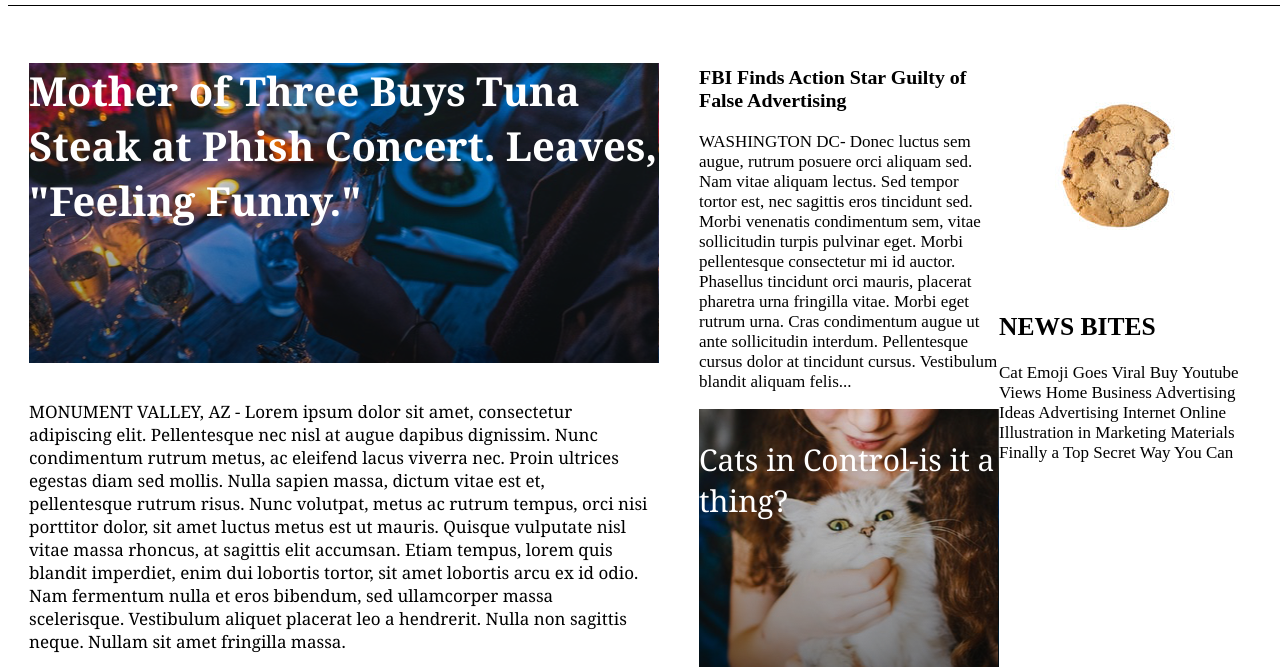
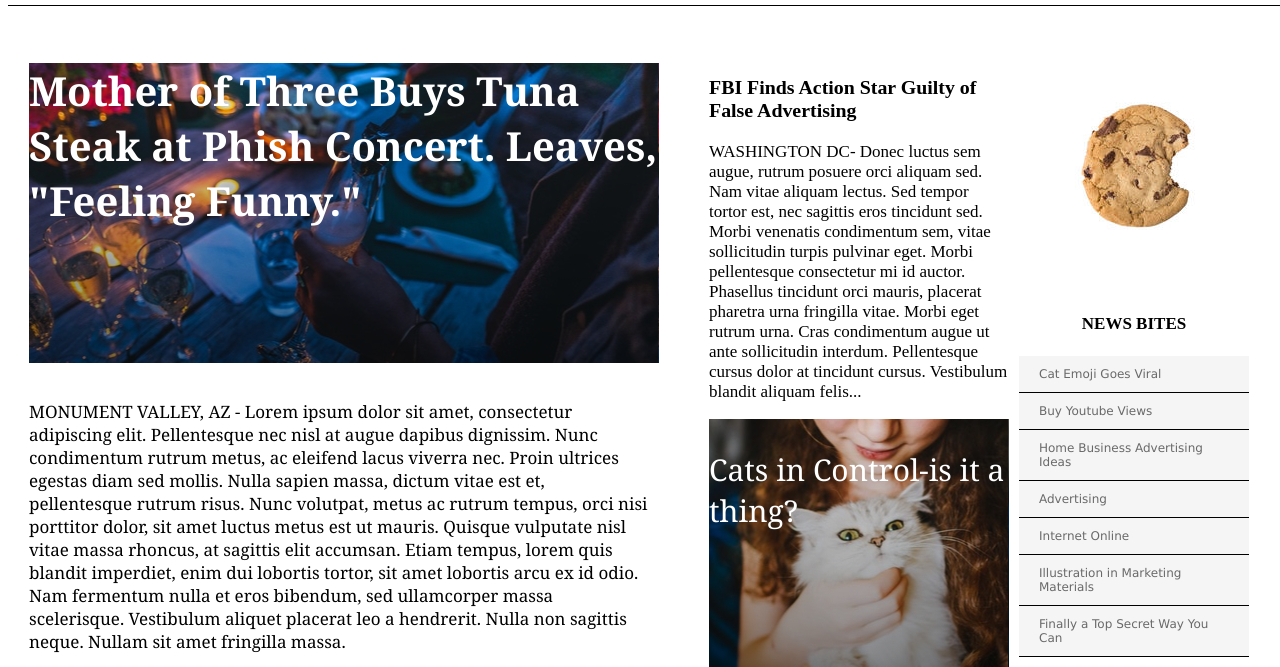
Before and after one commit to GB-NDPH/MyTimes, a plain HTML site: page index.html in a window 1280 px wide. Shown: the part 83-750 px from the top of the page. Drawn offline with Linux system fonts and the light colour scheme.

Commit message:
evryhting but the footer

```diff
--- a/css/index.css
+++ b/css/index.css
@@ -145,6 +145,7 @@ flex-direction: column;
 .middle{
   display: flex;
   width: 300px;
+  padding: 10px;
 }
 .cats{
   display: flex;
@@ -162,5 +163,25 @@ flex-direction: column;
 
 .right{
   display: flex;
+  flex-direction: column;
   width: 240px;
 }
+.bites h4{
+    margin-bottom: 41px;
+    font-size: 16px;
+    font-weight: bold;
+    text-align: center;
+  }
+
+  .news-bites{
+    text-align: center;
+  }
+  .bites .bite{
+    display: block;
+    padding: 11px 20px;
+    border-bottom: 1px solid black;
+    background-color: whitesmoke;
+    font-family: "Verdana", sans-serif;
+    font-size: 12px;
+    color: dimgray;
+  }
--- a/index.html
+++ b/index.html
@@ -102,11 +102,15 @@
 	<div class="right">
 		<span class="flex-item">
 	<img src="./resources/img-news-bite.png">
-	<div class="bites">
-		<h2>NEWS BITES</h2>
-		<p>Cat Emoji Goes Viral Buy Youtube Views Home Business Advertising Ideas Advertising
-			Internet Online Illustration in Marketing Materials Finally a Top Secret Way
-			You Can</p>
+		<h4 class="news-bites">NEWS BITES</h4>
+		<div class="bites">
+		<span class="bite">Cat Emoji Goes Viral</span>
+		<span class="bite">Buy Youtube Views</span>
+		<span class="bite">Home Business Advertising Ideas</span>
+		<span class="bite">Advertising</span>
+		<span class="bite">Internet Online</span>
+		<span class="bite">Illustration in Marketing Materials</span>
+		<span class="bite">Finally a Top Secret Way You Can</span>
 		</div>
 	</span>
 </div>
```
